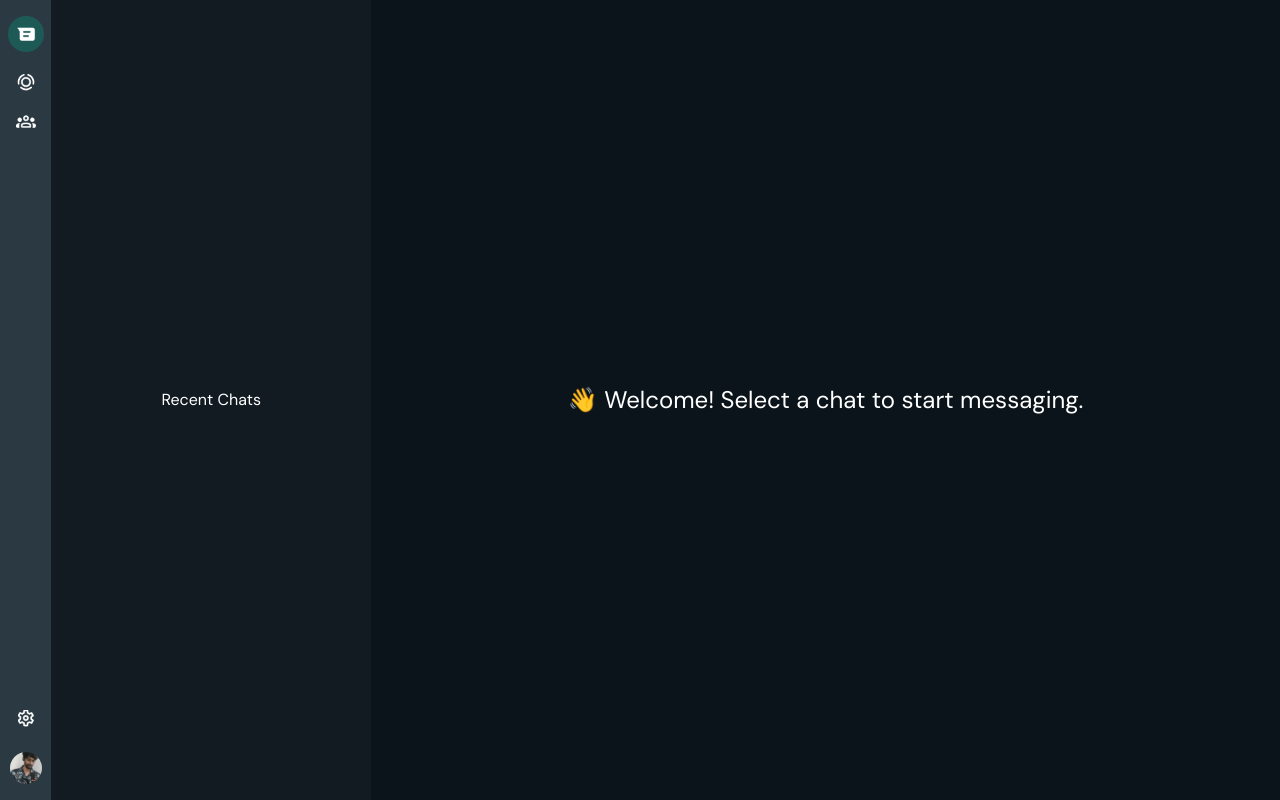
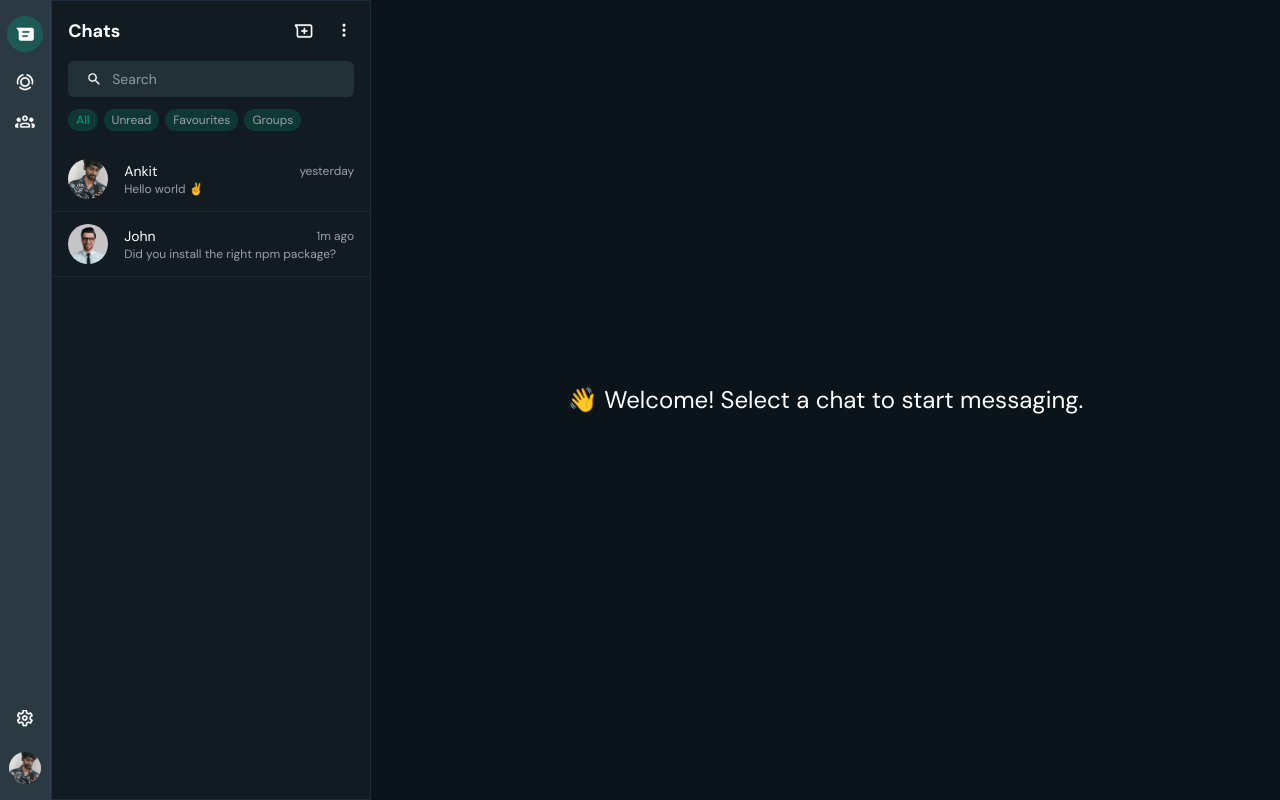
Before and after one commit to ankitrajxd/whatsapp-frontend, a React (Vite) app: page / in a window 1280 px wide. Built offline with nearby package versions, Linux system fonts and the light colour scheme.

Commit message:
Implement code changes to enhance functionality and improve performance

```diff
--- a/src/components/SideBar.tsx
+++ b/src/components/SideBar.tsx
@@ -11,7 +11,9 @@ const SideBar = () => {
         <Link to={"/"}>
           <div
             className={`${
-              location.pathname === "/" ? "bg-accent/30" : ""
+              location.pathname === "/" || location.pathname.startsWith("/chat")
+                ? "bg-accent/30"
+                : ""
             } flex items-center justify-center w-full rounded-full p-2`}
           >
             <img
--- a/src/components/UserList.tsx
+++ b/src/components/UserList.tsx
@@ -1,5 +1,114 @@
+import { Link, useLocation } from "react-router";
+
 export const UserList = () => {
   return (
-    <div className="flex items-center justify-center h-full">Recent Chats</div>
+    <div className=" h-full">
+      {/* header */}
+      <div>
+        <div className="flex items-center justify-between p-4 pb-0">
+          <h2 className="font-bold text-lg">Chats</h2>
+
+          <div className="flex items-center gap-5">
+            <img
+              src="/icons/start-new-chat.png"
+              alt="Start new chat"
+              className="invert size-5"
+            />
+            <img
+              src="/icons/three-dot-menu.png"
+              alt="Start new chat"
+              className="invert size-5"
+            />
+          </div>
+        </div>
+
+        <div className=" ">
+          <div className="p-4 pb-0">
+            <div className="flex items-center gap-2 bg-surface/70 rounded-md p-2 ">
+              <img src="/icons/search-icon.png" className="w-5 invert ml-2" />
+              <input
+                type="text"
+                placeholder="Search"
+                className="flex-1 outline-none text-sm"
+              />
+            </div>
+          </div>
+
+          <div>
+            <div className="flex items-center gap-1.5 mt-1.5 p-4 pt-1.5">
+              <span className="text-[12px] px-2 py-0.5 bg-accent/20 text-accent rounded-full">
+                All
+              </span>
+              <span className="text-[12px] px-2 py-0.5 bg-accent/20 text-zinc-400 rounded-full">
+                Unread
+              </span>
+              <span className="text-[12px] px-2 py-0.5 bg-accent/20 text-zinc-400 rounded-full">
+                Favourites
+              </span>
+              <span className="text-[12px] px-2 py-0.5 bg-accent/20 text-zinc-400 rounded-full">
+                Groups
+              </span>
+            </div>
+          </div>
+
+          {/* chat list */}
+          <div className="overflow-y-auto">
+            <UserChat
+              image="/images/user.jpg"
+              time="yesterday"
+              link="/chat/ankit"
+              user="Ankit"
+              message="Hello world ✌️"
+            />
+            <UserChat
+              image="/images/john.jpg"
+              link="/chat/john"
+              user="John"
+              message="Did you install the right npm package?"
+            />
+          </div>
+        </div>
+      </div>
+    </div>
   );
 };
+
+function UserChat({
+  image,
+  user,
+  message,
+  link,
+  time = "1m ago",
+}: {
+  image: string;
+  user: string;
+  message: string;
+  link: string;
+  time?: string;
+}) {
+  const location = useLocation();
+
+  return (
+    <Link to={link} className="flex flex-col gap-2 ">
+      <div
+        className={`flex  items-center gap-4 cursor-pointer hover:bg-surface/70 px-4 py-3 border-b border-surface/50 ${
+          link === location.pathname ? "bg-surface/70" : ""
+        }`}
+      >
+        <div>
+          <img src={image} alt="user" className="size-10 rounded-full" />
+        </div>
+
+        <div className="flex flex-col flex-1 gap-0">
+          <p className="flex items-center justify-between text-sm">
+            <span>{user}</span>
+            <span className="text-xs text-zinc-400">{time}</span>
+          </p>
+          <span className="text-xs text-zinc-400 ">
+            <span>{message}</span>
+          </span>
+        </div>
+      </div>
+    </Link>
+  );
+}
--- a/src/layouts/MainLayout.tsx
+++ b/src/layouts/MainLayout.tsx
@@ -5,11 +5,11 @@ import { UserList } from "../components/UserList";
 export default function MainLayout() {
   return (
     <div className="flex">
-      <div className="w-[4%] h-screen bg-surface  text-white">
+      <div className="w-[4%] h-screen bg-surface  text-white border-r border-gray-700">
         <SideBar />
       </div>
 
-      <div className="w-[25%] h-screen bg-background text-white overflow-y-auto">
+      <div className="w-[25%] h-screen bg-background text-white overflow-y-auto border border-gray-800" >
         <UserList />
       </div>
       <div className="flex-1 h-screen bg-background-dark text-white overflow-y-auto">
```
Also changed, not shown: public/icons/person-placeholder.png (added), public/images/john.jpg (added).
